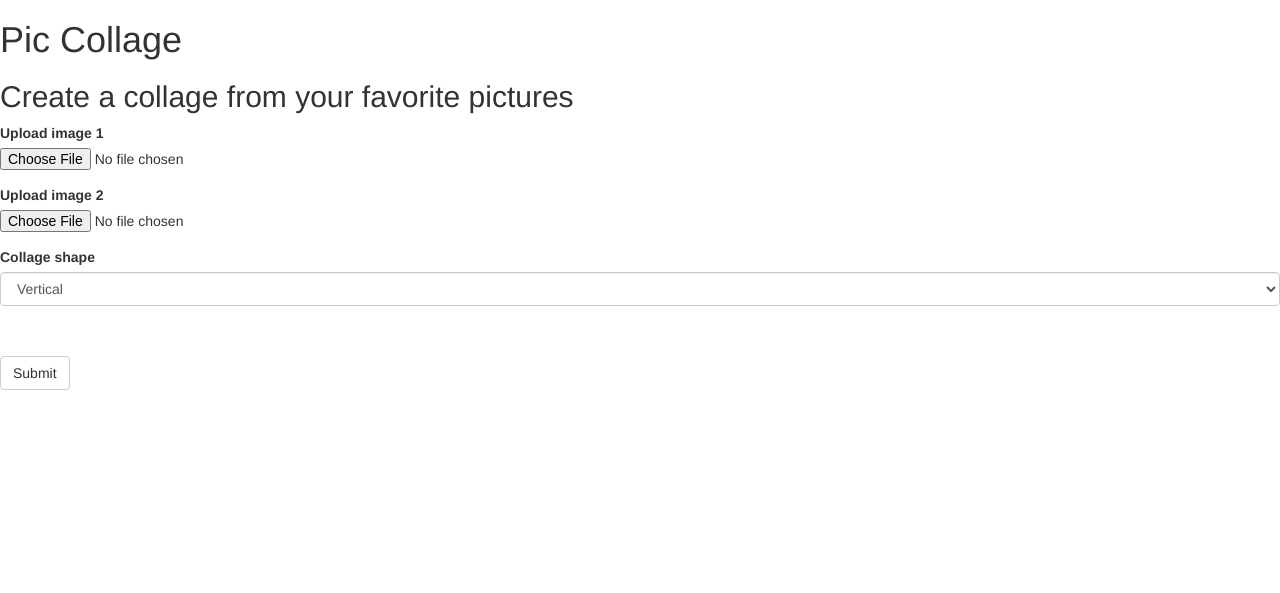
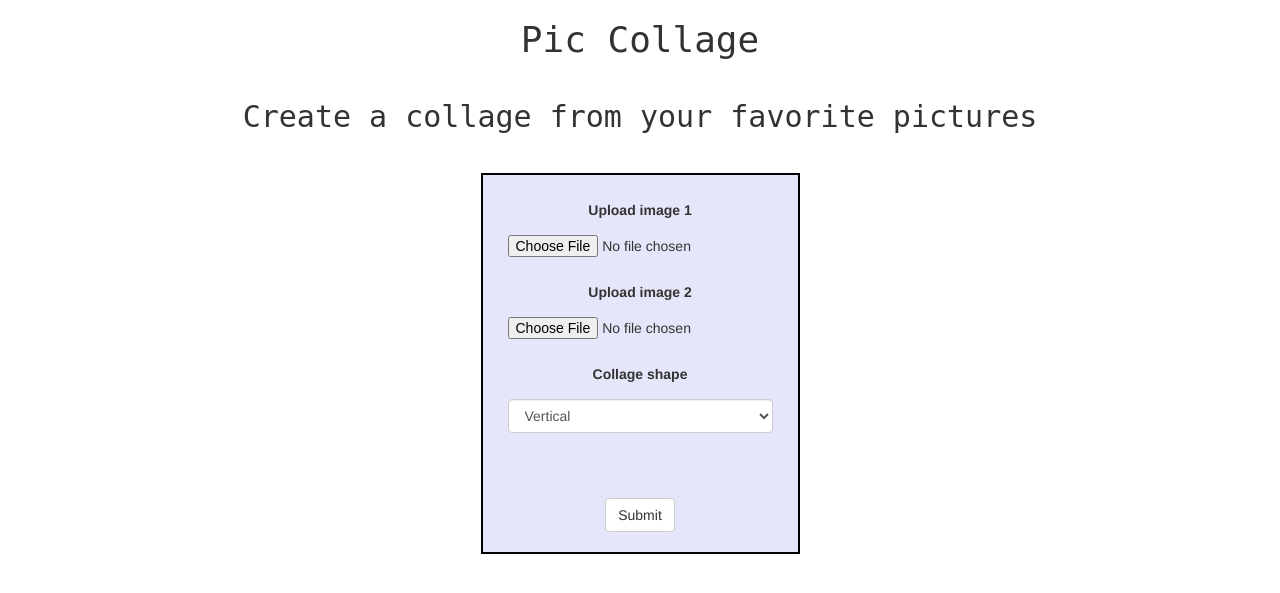
Before and after one commit to Mayumayumau/WebDev-LR1, a Flask app: template flaskapp/templates/index.html in a window 1280 px wide. Shown: the top 593 px of the page. Run offline with Flask 2, Linux system fonts and the light colour scheme; the template is opened without the code that fills it: values that come from a table or form of the project are taken from there, others are empty; some libraries are stand-ins or nearby versions.

Commit message:
add styles.css

```diff
--- a/flaskapp/app.py
+++ b/flaskapp/app.py
@@ -9,14 +9,13 @@ import os
 import matplotlib.pyplot as plt
 import numpy as np
 from PIL import Image
-import random
 
 app = Flask(__name__)
 bootstrap = Bootstrap(app)
 # make a random key
 app.config['SECRET_KEY'] = os.urandom(12).hex()
 
-# CAPTCHA
+# Ключи для капчи
 app.config['RECAPTCHA_USE_SSL'] = False
 app.config['RECAPTCHA_PUBLIC_KEY'] = '6LeJAGYfAAAAAPdtZRMU9-LdJMLjRIbqnfQosMIr'
 app.config['RECAPTCHA_PRIVATE_KEY'] = '6LeJAGYfAAAAAFmKVIXr6t3nA0oe48Fi5yOMltHb'
@@ -33,15 +32,16 @@ class CollageForm(FlaskForm):
     recaptcha = RecaptchaField()
     submit = SubmitField("Submit", validators=[DataRequired()])
 
-
+# главная страница приложения
 @app.route("/", methods=["GET", "POST"])
 def index():
-    # remove downloaded files from the previous session
+    # очищаем папку static от файлов, загруженных в прошлой сессии
     files = os.listdir("./static")
-    if len(files) > 0:
+    if len(files) > 1:
         for file_path in files:
-            if file_path != '.gitkeep':
+            if file_path != 'style.css':
                 os.remove('./static/' + file_path)
+    #  Создаем форму. В случае успешной валидации, переходим на страницу с результатом
     form = CollageForm()
     filename1 = None
     filename2 = None
@@ -59,11 +59,13 @@ def index():
 
 def combine_pics(img1, img2, shape):
     img_combined = None
+    # приводим изображения к одинаковой высоте или ширине в зависимости от формы коллажа
     if shape == 'Vertical':
         if img1.width < img2.width:
             img2.thumbnail((img1.width, img2.height))
         elif img1.width > img2.width:
             img1.thumbnail((img2.width, img1.height))
+        # создаем фон для коллажа и копируем на него оба изображения
         img_combined = Image.new('RGB', (img1.width, img1.height + img2.height))
         img_combined.paste(img1, (0, 0))
         img_combined.paste(img2, (0, img1.height))
@@ -80,20 +82,25 @@ def combine_pics(img1, img2, shape):
 
 @app.route("/result", methods=["GET"])
 def result():
+    # получаем назвния файлов и нужную форму коллажа из параметров функции redirect
     image1_path = request.args.get('image1')
     image2_path = request.args.get('image2')
+    shape = request.args.get('shape')
+    # открываем изображения
     image1 = Image.open(image1_path)
     image2 = Image.open(image2_path)
-    # TODO: combine pictures
-    shape = request.args.get('shape')
+    # комбинируем изображения и сохраняем файл
     collage = combine_pics(image1, image2, shape)
     collage.save('./static/collage.jpg')
+    # трансформируем все три изображения в numpy массивы
     np_image1 = np.array(image1)
     np_image2 = np.array(image2)
     np_collage = np.array(collage)
+    # транспонируем массивы
     image1_transposed = np_image1.transpose()
     image2_transposed = np_image2.transpose()
     collage_transposed = np_collage.transpose()
+    # создаем массивы и записываем в них количество значений для каждой величины R, G  и B
     rgb1 = [[]] * 3
     rgb2 = [[]] * 3
     rgb_collage = [[]] * 3
@@ -101,6 +108,7 @@ def result():
         rgb1[i], bin1 = np.histogram(image1_transposed[i], bins=256)
         rgb2[i], bin1 = np.histogram(image2_transposed[i], bins=256)
         rgb_collage[i], bin1 = np.histogram(collage_transposed[i], bins=256)
+    # создаем графики по получившимся данным и сохраняем их в виде изображений
     fig1 = plt.figure(figsize=(4, 4))
     viewer1 = fig1.add_subplot(1, 1, 1)
     viewer1.plot(rgb1[0], color='r')
@@ -120,5 +128,3 @@ def result():
     viewer3.plot(rgb_collage[2], color='b')
     fig3.savefig('./static/hist3')
     return render_template("result.html", image1=image1_path, image2=image2_path, collage=collage)
-
-# TODO: make pretty
--- /dev/null
+++ b/flaskapp/static/style.css
@@ -0,0 +1,55 @@
+h1, h2 {
+    text-align:center;
+    font-family: monospace;
+    margin-bottom: 40px;
+}
+form {
+    width: fit-content;
+    margin: auto;
+    text-align: center;
+    padding: 20px;
+    border: solid 2px black;
+    background-color: lavender
+}
+
+.form-group {
+    padding: 5px;
+}
+
+label {
+    margin-bottom: 15px;
+}
+
+
+.container {
+    display: grid;
+    width: fit-content;
+    margin: auto;
+    text-align: center;
+
+}
+
+img {
+    max-width:800px;
+    max-height: 800px;
+    margin: 10px;
+}
+
+.labels {
+    display: flex;
+    justify-content: space-between;
+    padding: 5px 80px;
+    border-bottom: solid gray 1px;
+    margin: 10px;
+}
+
+span {
+    font-size: 18px;
+}
+
+.image-container {
+
+  display: flex;
+  justify-content: space-evenly;
+  align-items: center;
+}
--- a/flaskapp/templates/index.html
+++ b/flaskapp/templates/index.html
@@ -2,6 +2,11 @@
 {% import "bootstrap/wtf.html" as wtf %}
 
 {% block title %} Pic Collage {% endblock %}
+{% block styles %}
+{{super()}}
+<link rel="stylesheet"
+      href="{{url_for('.static', filename='style.css')}}">
+{% endblock %}
 {% block content %}
 
 <h1>Pic Collage</h1>
```
Also changed, not shown: flaskapp/templates/result.html (+31 -10 lines), 1 other file.
